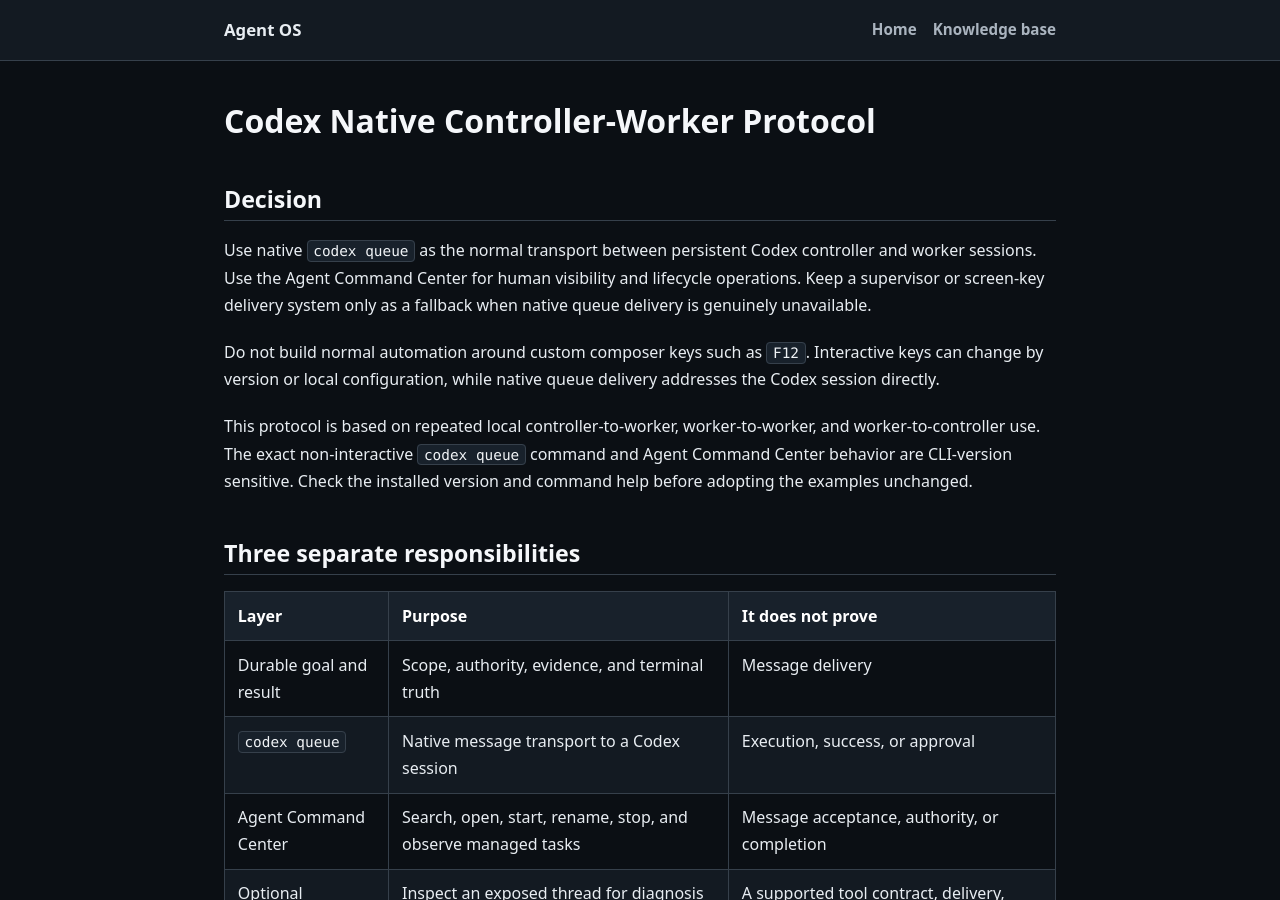
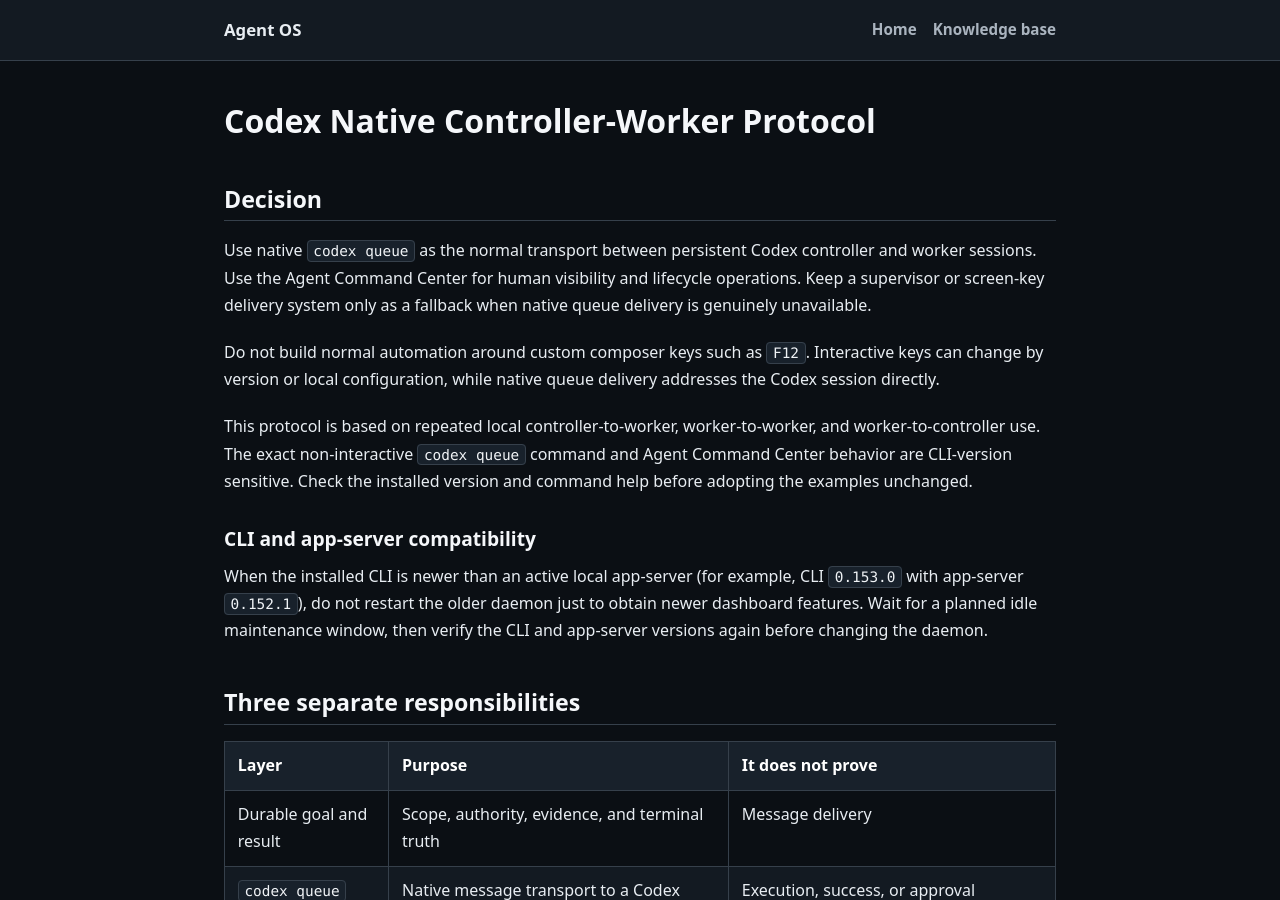
Before and after one commit to amitkarpe/agent-os, a Jekyll site: the page built from kb/playbooks/delegation/codex-native-controller-worker-protocol.md, in a window 1280 px wide and 900 px high. Built offline with Jekyll 4.4.1, drawn with Linux system fonts in a browser that asks for light colours.

Commit message:
docs: record Codex app-server compatibility rule

```diff
--- a/kb/playbooks/delegation/codex-native-controller-worker-protocol.md
+++ b/kb/playbooks/delegation/codex-native-controller-worker-protocol.md
@@ -29,6 +29,13 @@
 `codex queue` command and Agent Command Center behavior are CLI-version
 sensitive. Check the installed version and command help before adopting the
 examples unchanged.
+
+### CLI and app-server compatibility
+
+When the installed CLI is newer than an active local app-server (for example,
+CLI `0.153.0` with app-server `0.152.1`), do not restart the older daemon just
+to obtain newer dashboard features. Wait for a planned idle maintenance window,
+then verify the CLI and app-server versions again before changing the daemon.
 
 ## Three separate responsibilities
 
```
